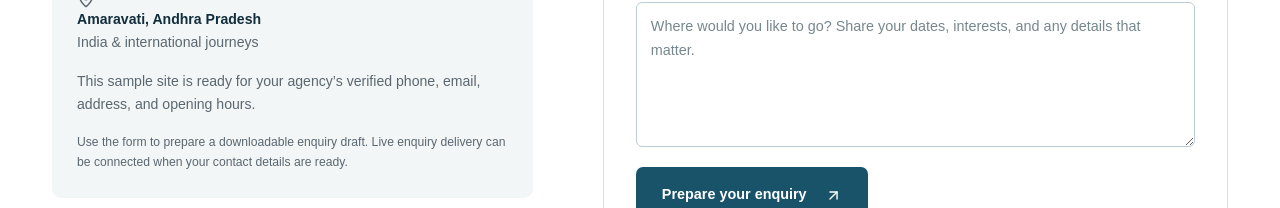
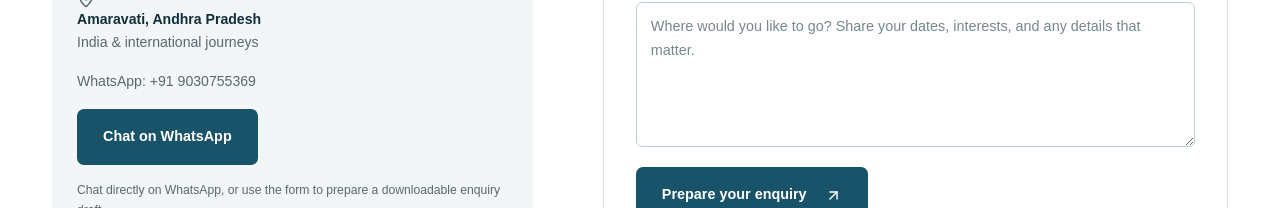
Before and after one commit to adirupesh/amaravati-travel, a Next.js app: page /contact in a window 1280 px wide. Shown: the part 744-952 px from the top of the page. Built offline with nearby package versions, Linux system fonts and the light colour scheme; no server answers.

Commit message:
Add direct WhatsApp travel enquiry links

```diff
--- a/src/app/contact/page.tsx
+++ b/src/app/contact/page.tsx
@@ -2,6 +2,7 @@ import type { Metadata } from "next";
 import { MapPin } from "lucide-react";
 import { PageIntro } from "@/components/page-intro";
 import { ContactForm } from "@/components/contact-form";
+import { whatsappLink, whatsappDisplayNumber } from "@/lib/whatsapp";
 export const metadata: Metadata = {
   title: "Contact",
   description:
@@ -34,13 +35,19 @@ export default function Contact() {
               <br />
               India & international journeys
             </p>
-            <p>
-              This sample site is ready for your agency’s verified phone, email,
-              address, and opening hours.
-            </p>
+            <p>WhatsApp: {whatsappDisplayNumber}</p>
+            <a
+              className="button"
+              href={whatsappLink()}
+              target="_blank"
+              rel="noopener noreferrer"
+            >
+              Chat on WhatsApp
+              <span className="sr-only"> (opens in a new tab)</span>
+            </a>
             <p className="form-note">
-              Use the form to prepare a downloadable enquiry draft. Live enquiry
-              delivery can be connected when your contact details are ready.
+              Chat directly on WhatsApp, or use the form to prepare a
+              downloadable enquiry draft.
             </p>
           </div>
         </div>
--- a/src/app/packages/[slug]/page.tsx
+++ b/src/app/packages/[slug]/page.tsx
@@ -4,6 +4,7 @@ import { notFound } from "next/navigation";
 import { Clock, MapPin, Calendar, ArrowUpRight, Check } from "lucide-react";
 import { packages } from "@/lib/data";
 import { money } from "@/lib/site";
+import { whatsappLink } from "@/lib/whatsapp";
 import { TravelImage } from "@/components/travel-image";
 export const dynamicParams = false;
 export function generateStaticParams() {
@@ -129,9 +130,15 @@ export default async function PackageDetail({
             Tell us what you have in mind, or use this route as the start of
             your own plan.
           </p>
-          <Link className="button" href={`/contact/?package=${p.slug}`}>
-            Enquire about this trip <ArrowUpRight size={17} />
-          </Link>
+          <a
+            className="button"
+            href={whatsappLink(p.title)}
+            target="_blank"
+            rel="noopener noreferrer"
+          >
+            Enquire on WhatsApp <ArrowUpRight size={17} aria-hidden="true" />
+            <span className="sr-only"> (opens in a new tab)</span>
+          </a>
           <Link
             className="button button-outline"
             href={`/planner/?package=${p.slug}`}
--- a/src/components/weekly-deals.tsx
+++ b/src/components/weekly-deals.tsx
@@ -5,6 +5,7 @@ import { ArrowUpRight, CalendarDays, Clock, Tag } from "lucide-react";
 import { TravelImage } from "./travel-image";
 import { packages } from "@/lib/data";
 import { money } from "@/lib/site";
+import { whatsappLink } from "@/lib/whatsapp";
 import { displayDate } from "@/lib/planner";
 import {
   DealWeek,
@@ -91,14 +92,16 @@ export function WeeklyDeals({ initialWeek }: { initialWeek: DealWeek }) {
                   </div>
                   <p>Save {money(trip.price - price)} per person</p>
                 </div>
-                <Link
+                <a
                   className="button weekly-enquiry"
-                  href={`/contact/?package=${trip.slug}&deal=${week.start}`}
-                  aria-label={`Enquire about the weekly deal for ${trip.title}`}
+                  href={whatsappLink(trip.title, week.start)}
+                  target="_blank"
+                  rel="noopener noreferrer"
+                  aria-label={`Enquire on WhatsApp about the weekly deal for ${trip.title} (opens in a new tab)`}
                 >
-                  Enquire about this deal{" "}
+                  Enquire on WhatsApp{" "}
                   <ArrowUpRight size={17} aria-hidden="true" />
-                </Link>
+                </a>
                 <Link
                   className="weekly-details-link"
                   href={`/packages/${trip.slug}/`}
@@ -126,8 +129,9 @@ export function WeeklyDeals({ initialWeek }: { initialWeek: DealWeek }) {
             dates and final arrangements must be confirmed separately.
           </li>
           <li>
-            This site prepares an enquiry draft. It does not confirm
-            availability, take payments, or reserve a trip.
+            WhatsApp opens a prepared message for you to review and send. This
+            site does not confirm availability, take payments, or reserve a
+            trip.
           </li>
         </ul>
       </section>
--- /dev/null
+++ b/src/lib/whatsapp.ts
@@ -0,0 +1,9 @@
+export const whatsappNumber = "919030755369";
+export const whatsappDisplayNumber = "+91 9030755369";
+
+export function whatsappLink(trip?: string, week?: string) {
+  const message = trip
+    ? `Hello Amaravati Tours & Travel, I would like to enquire about ${trip}.${week ? ` I saw the sample weekly deal for the week of ${week}.` : ""} Please share availability and details.`
+    : "Hello Amaravati Tours & Travel, I would like to plan a trip. Please help me with the details.";
+  return `https://wa.me/${whatsappNumber}?text=${encodeURIComponent(message)}`;
+}
```
Also changed, not shown: 1 other file (tests, documents, lock files or other folders).
